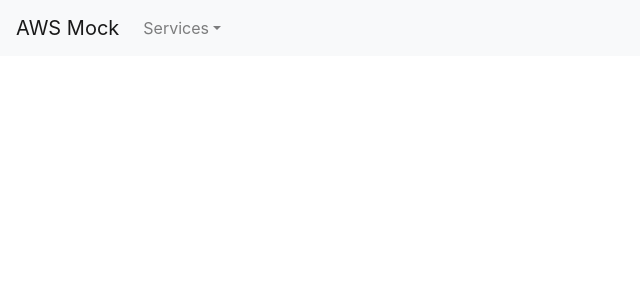
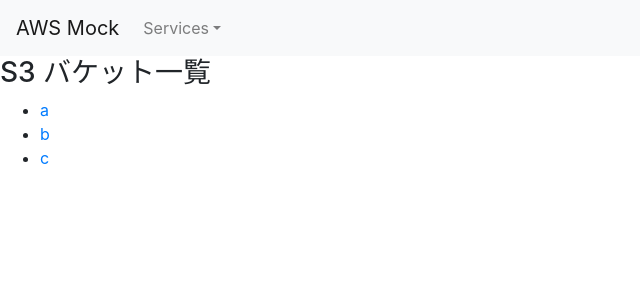
Before and after one commit to y-u-t-a/localstack-console, a React (Create React App) app: page /s3 in a window 1280 px wide. Shown: the top 300 px of the page, without its empty margins (0-640 px from the left). Built offline with nearby package versions, Linux system fonts and the light colour scheme.

Commit message:
S3 バケット一覧ページ追加

```diff
--- a/src/Router.tsx
+++ b/src/Router.tsx
@@ -2,6 +2,7 @@ import React from 'react'
 import { BrowserRouter, Route } from 'react-router-dom'
 import Top from './top/Top'
 import Vpc from './vpc/Vpc'
+import S3 from './s3/S3'
 
 export default class Router extends React.Component {
   render() {
@@ -9,6 +10,7 @@ export default class Router extends React.Component {
       <BrowserRouter>
         <Route exact path='/' component={Top} />
         <Route exact path='/vpc' component={Vpc} />
+        <Route exact path='/s3' component={S3} />
       </BrowserRouter>
     )
   }
--- /dev/null
+++ b/src/s3/S3.tsx
@@ -0,0 +1,15 @@
+import React from 'react'
+import Const from '../common/Const'
+import S3BucketList from './S3BucketList'
+
+export default class S3 extends React.Component {
+  render() {
+    document.title = `S3 | ${ Const.BASE_PAGE_TITLE }`
+    return (
+      <div>
+        <h3>S3 バケット一覧</h3>
+        <S3BucketList s3Buckets={["a", "b", "c"]} />
+      </div>
+    )
+  }
+}
--- /dev/null
+++ b/src/s3/S3BucketList.tsx
@@ -0,0 +1,22 @@
+import React from 'react'
+
+export type Props = {
+  s3Buckets: String[]
+}
+
+export default class S3BucketList extends React.Component<Props> {
+  render() {
+    const listElm = this.props.s3Buckets.map(s3Bucket => {
+      return (
+        <li key={s3Bucket.toString()}>
+          <a href={document.URL + "/" + s3Bucket.toString()}>{s3Bucket}</a>
+        </li>
+      )
+    })
+    return (
+      <ul>
+        {listElm}
+      </ul>
+    )
+  }
+}
```
